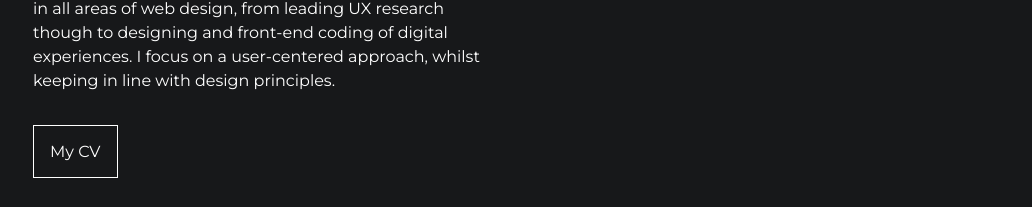
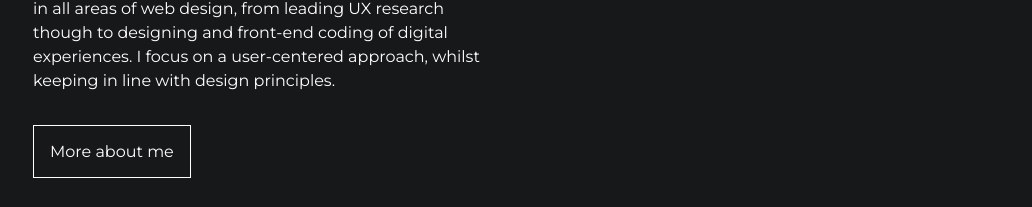
Before and after one commit to mel-tse/portfolio, a website: page casestudies/jh.html in a window 1280 px wide. Shown: the part 774-981 px from the top of the page, without its empty margins (95-1127 px from the left). Drawn offline with nearby package versions, Linux system fonts and the light colour scheme; a script that the page names is missing.

Commit message:
removed cv

```diff
--- a/casestudies/jh.html
+++ b/casestudies/jh.html
@@ -51,7 +51,7 @@
 
                 </p>
                 <div class="button">
-                    <a href="../Melody-cv.pdf" target="_blank">My CV</a>
+                    <a href="../about/index.html">More about me</a>
                 </div>
             </div>
             <div class="brief__process">
```
Also changed, not shown: 1 other file.
